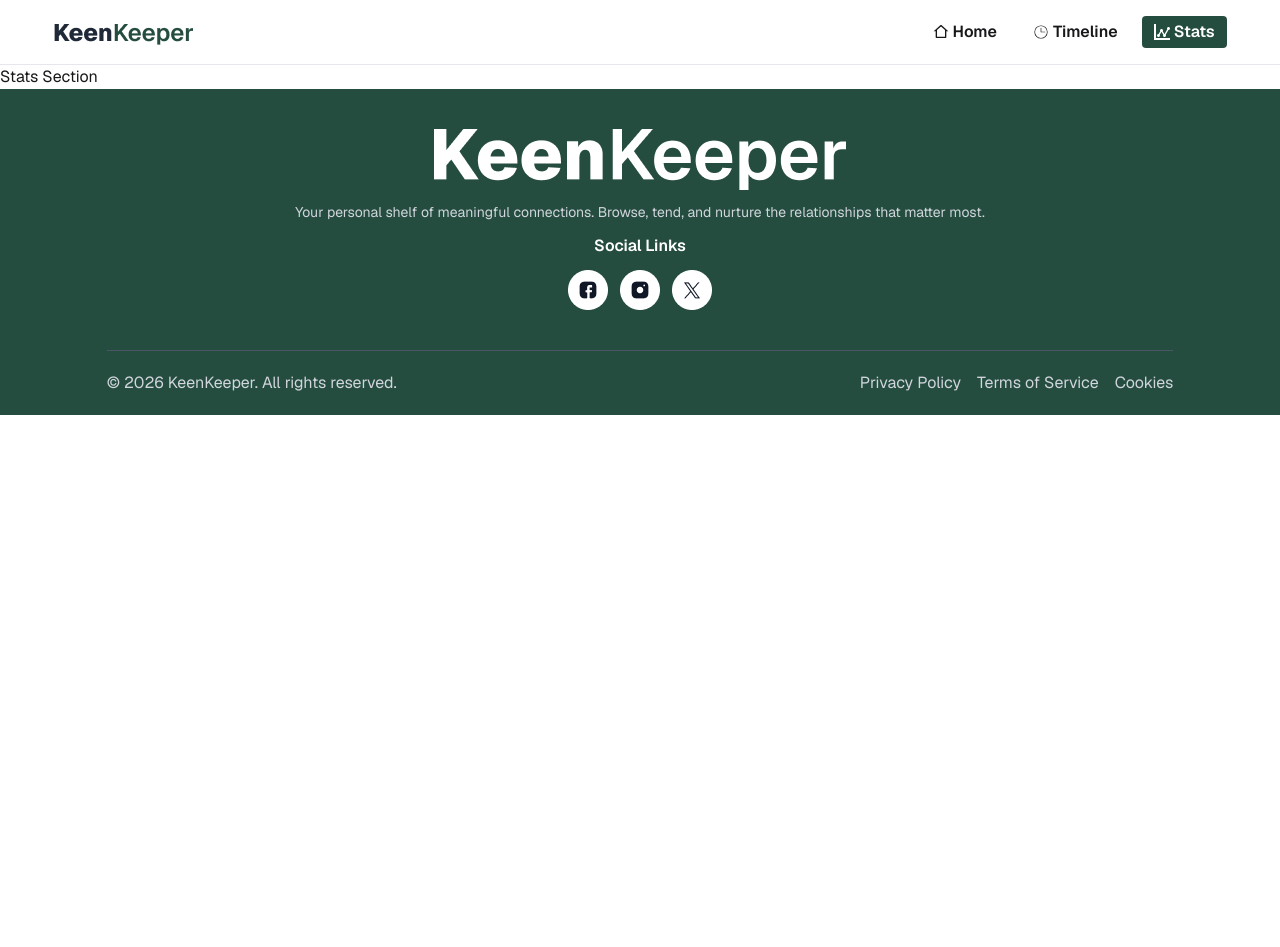
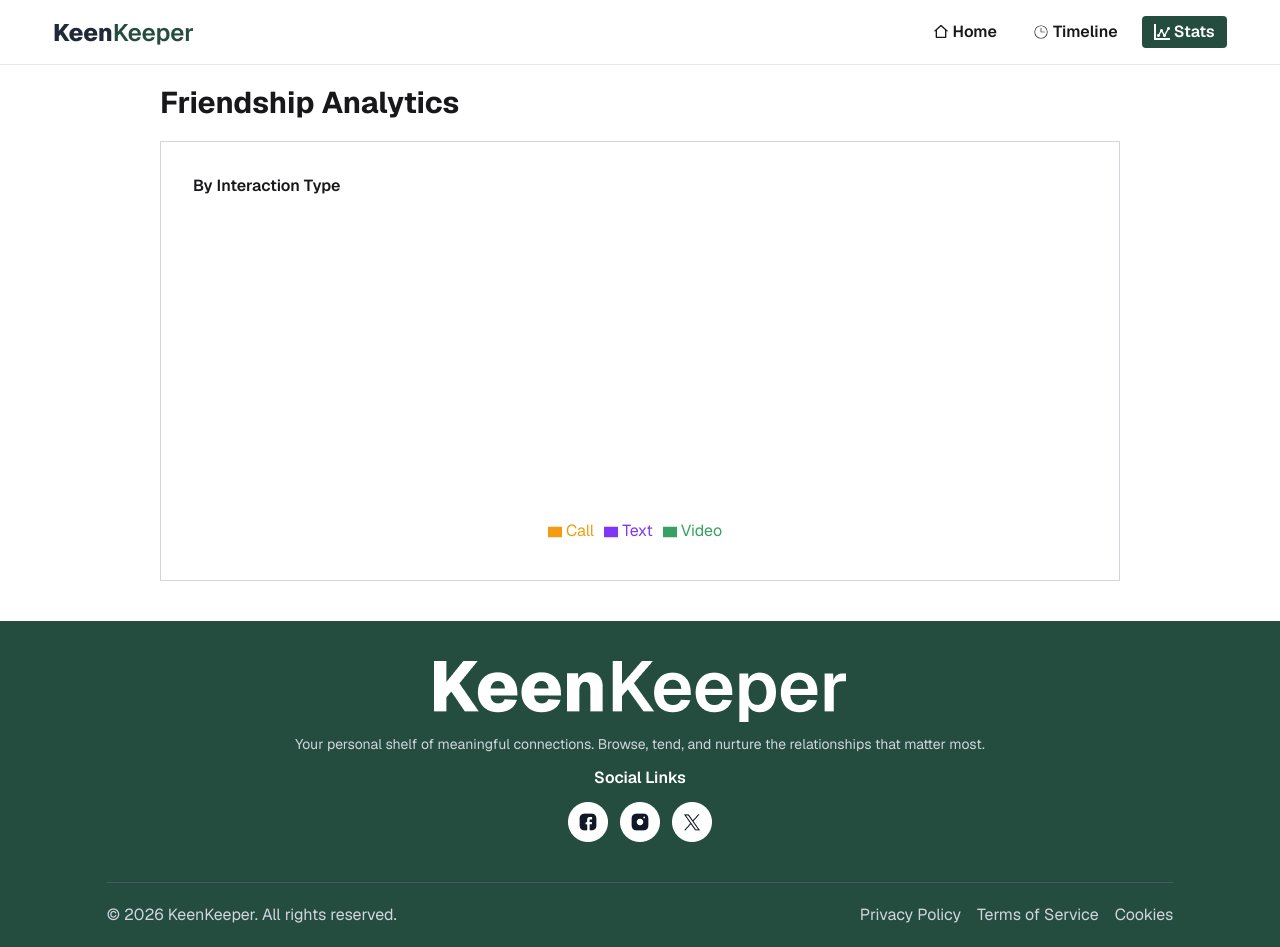
Before and after one commit to mdferdowsanwar/my-ph-a7-KeenKeeper, a React (Vite) app: page /stats in a window 1280 px wide. Before the commit the page ends 800 px from the top, so only its background shows below. Built offline with nearby package versions, Linux system fonts and the light colour scheme.

Commit message:
Added timeline and rechart functionality

```diff
--- a/package.json
+++ b/package.json
@@ -18,6 +18,7 @@
     "react-router-dom": "^7.14.1",
     "react-spinners": "^0.17.0",
     "react-toastify": "^11.0.5",
+    "recharts": "^3.8.1",
     "tailwindcss": "^4.2.2"
   },
   "devDependencies": {
--- a/src/components/home/Banner.jsx
+++ b/src/components/home/Banner.jsx
@@ -7,7 +7,7 @@ const Banner = () => {
             <h1 className='font-bold text-[48px]'>Friends to keep close in your life</h1>
             <p className='text-[#64748B]'>Your personal shelf of meaningful connections. Browse, tend, and nurture the
                 relationships that matter most.</p>
-            <button className='btn bg-[#244D3F] text-white'><FaPlus /> Add a Friend</button>
+            <button className='btn bg-[#244D3F] text-white mt-3'><FaPlus /> Add a Friend</button>
         </div>
     );
 };
--- a/src/components/home/Summary.jsx
+++ b/src/components/home/Summary.jsx
@@ -1,11 +1,13 @@
 import React from 'react';
+import useFriendsHook from '../../hooks/useFriendsHook';
 
 const Summary = () => {
+    const {friends} = useFriendsHook();
     return (
         <div className='w-9/12 mx-auto pb-10 border-b border-gray-300'>
             <div className='grid grid-col sm:grid-cols-2 lg:grid-cols-4 gap-5'>
                 <div className='shadow-lg bg-white p-8 text-center space-y-2'>
-                    <h2 className='font-semibold text-3xl'>10</h2>
+                    <h2 className='font-semibold text-3xl'>{friends.length}</h2>
                     <p className='text-[#64748B]'>Total Friends</p>
                 </div>
                  <div className='shadow-lg bg-white p-8 text-center space-y-2'>
--- /dev/null
+++ b/src/context/QuickCheckInContext.jsx
@@ -0,0 +1,3 @@
+import { createContext } from "react";
+
+export const QuickCheckInContext = createContext();
--- /dev/null
+++ b/src/context/QuickCheckInProvider.jsx
@@ -0,0 +1,17 @@
+import React, { useState } from 'react';
+import { QuickCheckInContext } from './QuickCheckInContext';
+
+const QuickCheckInProvider = ({children}) => {
+    const [checkIn, setCheckIn] = useState([]);
+    const data = {
+        checkIn,
+        setCheckIn
+    }
+    return (
+        <QuickCheckInContext.Provider value={data}>
+            {children}
+        </QuickCheckInContext.Provider>
+    );
+};
+
+export default QuickCheckInProvider;
--- a/src/hooks/useFriendsHook.jsx
+++ b/src/hooks/useFriendsHook.jsx
@@ -14,7 +14,7 @@ const useFriendsHook = () => {
             setTimeout(() => {
                 setFriends(data);
                 setLoading(false);
-            }, 1500);
+            }, 1000);
         }
         fetchData();
     }, []);
--- a/src/main.jsx
+++ b/src/main.jsx
@@ -3,9 +3,12 @@ import { createRoot } from 'react-dom/client'
 import './index.css'
 import { RouterProvider } from 'react-router/dom'
 import { router } from './Router/Route'
+import QuickCheckInProvider from './context/QuickCheckInProvider';
 
 createRoot(document.getElementById('root')).render(
   <StrictMode>
-    <RouterProvider router={router}></RouterProvider>
+    <QuickCheckInProvider>
+      <RouterProvider router={router}></RouterProvider>
+    </QuickCheckInProvider>
   </StrictMode>,
 )
--- a/src/pages/friends/FriendDetails.jsx
+++ b/src/pages/friends/FriendDetails.jsx
@@ -1,4 +1,4 @@
-import React from 'react';
+import React, { useContext } from 'react';
 import { useParams } from 'react-router';
 import useFriendsHook from '../../hooks/useFriendsHook';
 import { ClockLoader } from 'react-spinners';
@@ -9,12 +9,16 @@ import { RiDeleteBin6Line } from 'react-icons/ri';
 import { LuPhoneCall } from 'react-icons/lu';
 import { BsChatLeftText } from 'react-icons/bs';
 import { CiVideoOn } from 'react-icons/ci';
+import { QuickCheckInContext } from '../../context/QuickCheckInContext';
+import { toast } from 'react-toastify';
 
 const FriendDetails = () => {
     const { id } = useParams();
     // console.log(id, "id");
     const { friends, loading } = useFriendsHook();
     const expectedFriend = friends.find((friend) => String(friend.id) === id);
+
+    const {checkIn, setCheckIn} = useContext(QuickCheckInContext);
 
     if (loading) {
         return (
@@ -23,6 +27,17 @@ const FriendDetails = () => {
             </div>
         );
     }
+
+    const handleCheckIn = (type) => {
+        const newCheckIn = {
+            name: expectedFriend.name,
+            type: type,
+            time: new Date,
+        };
+
+         setCheckIn([...checkIn, newCheckIn]);
+         toast.success(`${type} with ${expectedFriend.name}`);
+    };
 
     return (
         <div className="w-9/12 mx-auto grid grid-cols-1 md:grid-cols-3 gap-3 my-12">
@@ -97,17 +112,17 @@ const FriendDetails = () => {
                 <div className="bg-base-100 shadow-md rounded-sm px-5 py-6">
                     <h2 className='text-xl font-semibold text-[#244D3F] mb-2'>Quick Check-In</h2>
                     <div className='grid grid-cols-3 gap-3'>
-                        <button className='border border-gray-300 rounded-lg py-5 bg-gray-100 text-xl flex flex-col justify-center items-center gap-2'>
+                        <button onClick={() => handleCheckIn("call")} className='border border-gray-300 rounded-lg py-5 bg-gray-100 text-xl flex flex-col justify-center items-center gap-2 cursor-pointer'>
                             <LuPhoneCall />
                             <span>Call</span>
                         </button>
 
-                        <button className='border border-gray-300 rounded-lg py-5 bg-gray-100 text-xl flex flex-col justify-center items-center gap-2'>
+                        <button onClick={() => handleCheckIn("text")} className='border border-gray-300 rounded-lg py-5 bg-gray-100 text-xl flex flex-col justify-center items-center gap-2 cursor-pointer'>
                             <BsChatLeftText />
                             <span>Text</span>
                         </button>
 
-                        <button className='border border-gray-300 rounded-lg py-5 bg-gray-100 text-xl flex flex-col justify-center items-center gap-2'>
+                        <button onClick={() => handleCheckIn("video")} className='border border-gray-300 rounded-lg py-5 bg-gray-100 text-xl flex flex-col justify-center items-center gap-2 cursor-pointer'>
                             <CiVideoOn />
                             <span>Video</span>
                         </button>
--- a/src/pages/stats/Stats.jsx
+++ b/src/pages/stats/Stats.jsx
@@ -1,9 +1,44 @@
-import React from 'react';
+import React, { useContext } from 'react';
+import { Legend, Pie, PieChart, Tooltip } from 'recharts';
+import { QuickCheckInContext } from '../../context/QuickCheckInContext';
 
 const Stats = () => {
+
+    const {checkIn} = useContext(QuickCheckInContext);
+    const callCount = checkIn.filter(ci => ci.type === "call").length;
+    const textCount = checkIn.filter(ci => ci.type === "text").length;
+    const videoCount = checkIn.filter(ci => ci.type === "video").length;
+
+    const data = [
+        { name: 'Call', value: callCount, fill: '#f39c12' },
+        { name: 'Text', value: textCount, fill: '#7F37F5' },
+        { name: 'Video', value: videoCount, fill: '#37A163' }
+    ];
+
     return (
-        <div>
-            Stats Section
+        <div className='w-9/12 mx-auto'>
+            <h1 className='text-3xl font-bold my-5'>Friendship Analytics</h1>
+            <div className='bg-base-100 border border-gray-300 mb-10 p-8'>
+                <p className='font-semibold'>By Interaction Type</p>
+                <div className='flex items-center justify-center'>
+                    <PieChart style={{ width: '75%', maxWidth: '350px', maxHeight: '50vh', aspectRatio: 1 }} responsive>
+                        <Pie
+                            data={data}
+                            innerRadius="80%"
+                            outerRadius="100%"
+                            // Corner radius is the rounded edge of each pie slice
+                            cornerRadius="50%"
+                            fill="#8884d8"
+                            // padding angle is the gap between each pie slice
+                            paddingAngle={4}
+                            dataKey="value"
+                            isAnimationActive={true}
+                        />
+                        <Legend />
+                        <Tooltip />
+                    </PieChart>
+                </div>
+            </div>
         </div>
     );
 };
--- a/src/pages/timeline/Timeline.jsx
+++ b/src/pages/timeline/Timeline.jsx
@@ -1,9 +1,54 @@
-import React from 'react';
+import React, { useContext } from 'react';
+import { QuickCheckInContext } from '../../context/QuickCheckInContext';
+import { FaAngleDown } from 'react-icons/fa';
+import { LuPhoneCall } from 'react-icons/lu';
+import { BsChatLeftText } from 'react-icons/bs';
+import { CiVideoOn } from 'react-icons/ci';
 
 const Timeline = () => {
+    const getIcon = (type) => {
+        if(type === "call") return <LuPhoneCall />;
+        if(type === "text") return <BsChatLeftText />;
+        if(type === "video") return <CiVideoOn />;
+    }
+    const { checkIn } = useContext(QuickCheckInContext);
     return (
-        <div>
-            Timeline
+        <div className="w-9/12 mx-auto my-10">
+            <h2 className='text-3xl font-bold mb-5'>Timeline</h2>
+            <div className='mb-5'>
+                <button className="btn w-48 flex justify-between" popoverTarget="popover-1" style={{ anchorName: "--anchor-1" } /* as React.CSSProperties */}>
+                    Filter Timeline <FaAngleDown />
+                </button>
+                <ul className="dropdown menu w-52 rounded-box bg-base-100 shadow-sm"
+                    popover="auto" id="popover-1" style={{ positionAnchor: "--anchor-1" } /* as React.CSSProperties */}>
+                    <li><a><LuPhoneCall /> Filter by Call</a></li>
+                    <li><a><BsChatLeftText /> Filter by Text</a></li>
+                    <li><a><CiVideoOn /> Filter by Video</a></li>
+                </ul>
+            </div>
+
+            {checkIn.length === 0 ? (
+                <h2 className="font-bold text-4xl text-center my-5 bg-base-100 shadow-lg rounded-lg py-20">
+                    No Check In found!
+                </h2>
+            ) : (
+                checkIn.map((ci, ind) => {
+                    return (
+                        <div key={ind} className="flex gap-4 items-center shadow p-3 rounded-md bg-base-100 mb-5">
+                            <div className='text-2xl text-[#244D3F]'>
+                                {getIcon(ci.type)}
+                            </div>
+
+                            <div>
+                                <p><span className='font-semibold text-[#244D3F]'>{ci.type}</span> with {ci.name}</p>
+                                <p className='text-sm text-gray-500'>
+                                    {new Date(ci.time).toLocaleDateString("en-US", { month: "long", day: "numeric", year: "numeric" })}
+                                </p>
+                            </div>
+                        </div>
+                    );
+                })
+            )}
         </div>
     );
 };
```
Also changed, not shown: 1 other file (tests, documents, lock files or other folders).
